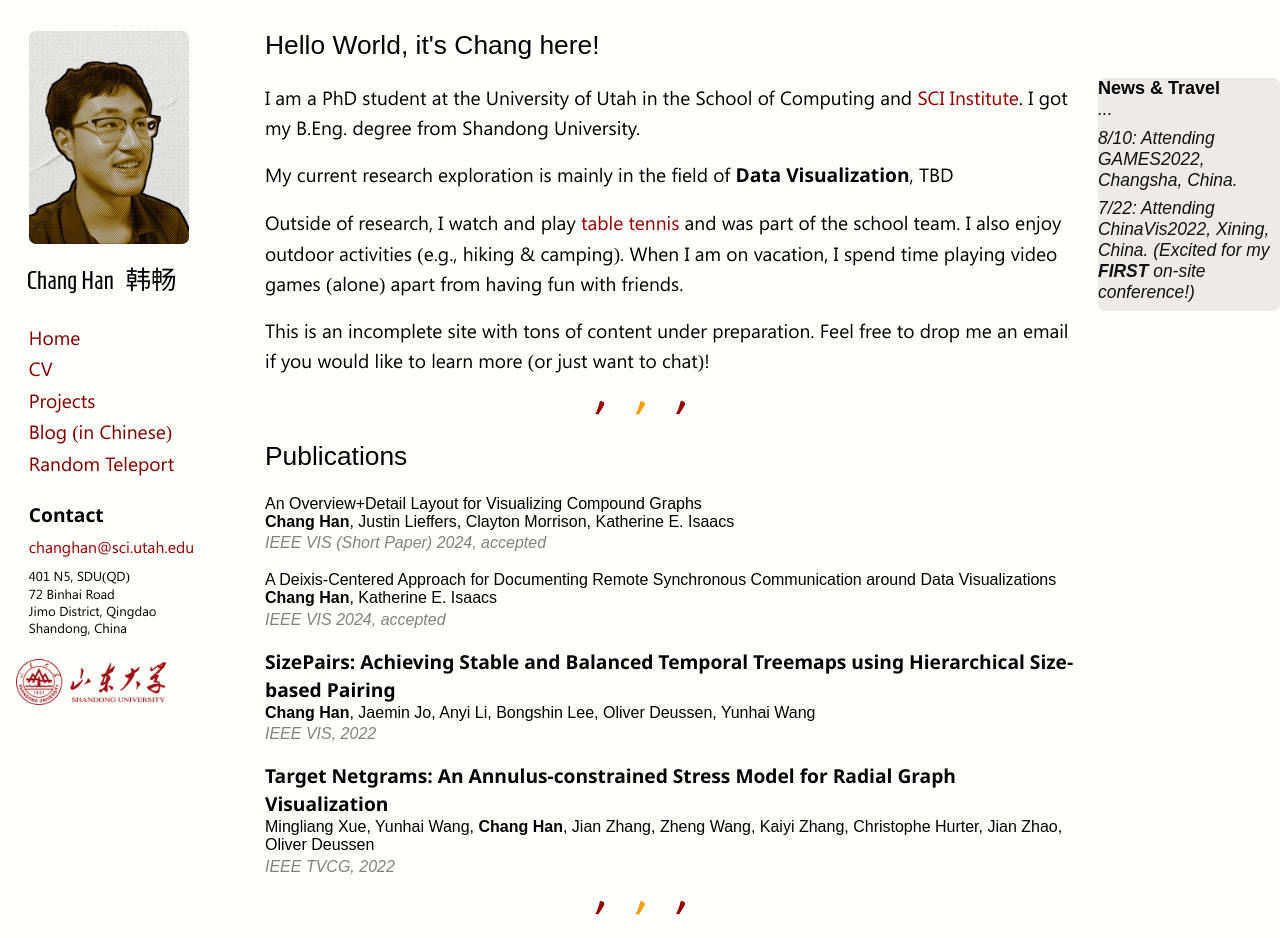
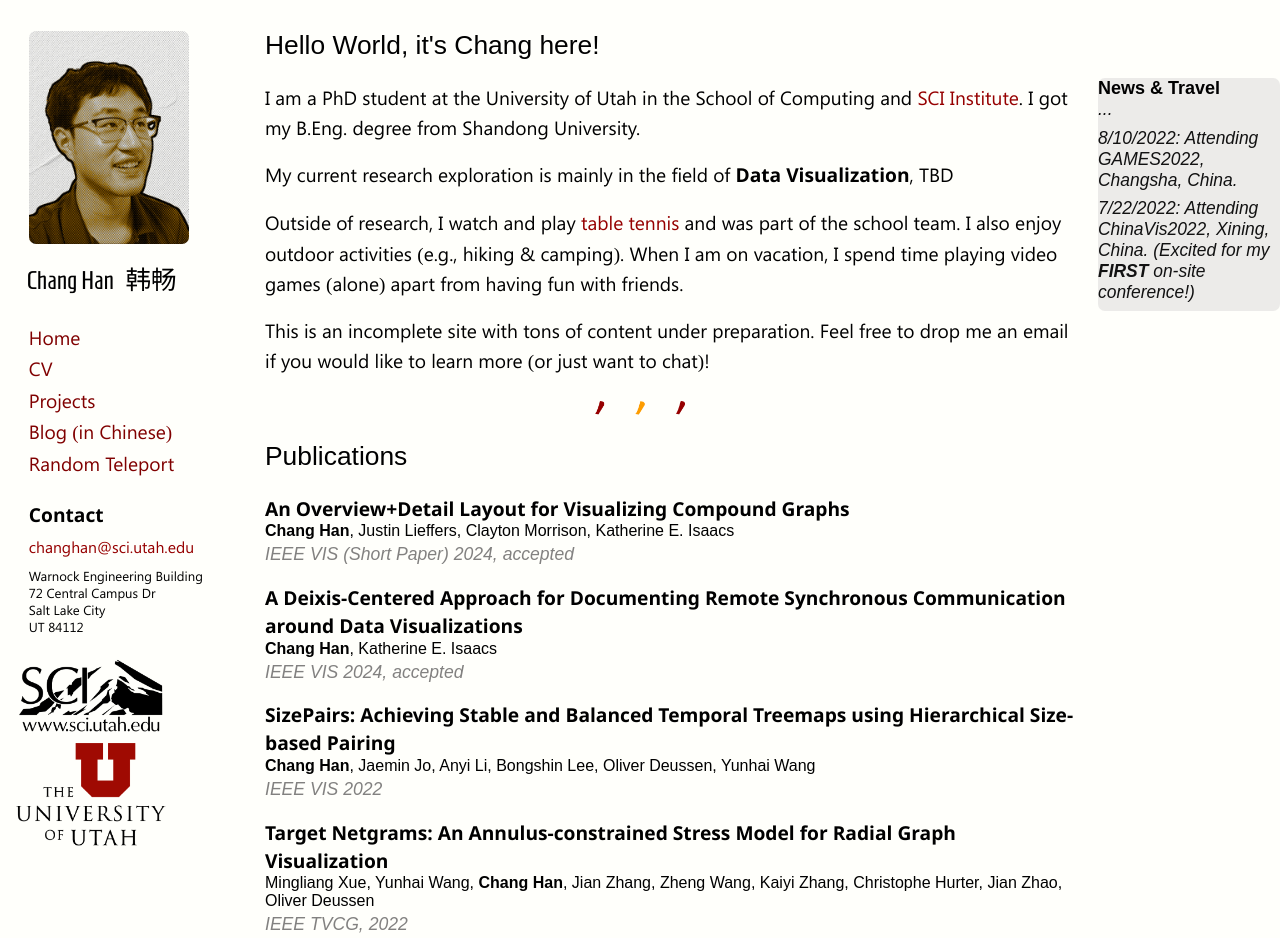
Before and after one commit to hconhisway/hconhisway.github.io, a plain HTML site: page index.html in a window 1280 px wide. Shown: the top 938 px of the page. Drawn offline with Linux system fonts and the light colour scheme; files whose address does not match are found by name.

```diff
--- a/index.html
+++ b/index.html
@@ -61,13 +61,14 @@
             <!-- <div class = "small-a">Tel: (+86)175-6276-9027</div> -->
             <!-- <a class="small-a" href="mailto:changhan.joyful@foxmail.com">changhan.joyful@foxmail.com</a> -->
           </p>
-          <p class="small-b">401 N5, SDU(QD) <br>72 Binhai Road <br> Jimo District, Qingdao <br> Shandong, China </p>
+          <p class="small-b">Warnock Engineering Building <br>72 Central Campus Dr <br>Salt Lake City <br> UT 84112 </p>
         </div>
       </nav>
 
 
       <div class="sdulogo">
-       <img src="img/sdulogo.png" align="left" alt="SDUlogo" width="150" style="padding-top: 0.2cm; padding-left: 0.2cm;" >
+       <img src="img/SCI-logo-transparent-black.png" align="left" alt="SDUlogo" width="150" style="padding-top: 0.2cm; padding-left: 0.2cm;" >
+       <img src="img/Ulogo_CMYK.png" align="left" alt="SDUlogo" width="150" style="padding-top: 0.2cm; padding-left: 0.2cm;" >
       </div>
     </div>
     <div class="middle">
@@ -94,13 +95,13 @@
       <h2>Publications</h2>
 
       <div class="pub-text">
-        <div class="pub-title">An Overview+Detail Layout for Visualizing Compound Graphs</div>
+        <div class="pub-title"><a>An Overview+Detail Layout for Visualizing Compound Graphs</a></div>
         <div class="pub-authors"> <strong>Chang Han</strong>, Justin Lieffers, Clayton Morrison, Katherine E. Isaacs</div>
         <div class="pub-places">IEEE VIS (Short Paper) 2024, accepted</div>
       </div>
 
       <div class="pub-text">
-        <div class="pub-title">A Deixis-Centered Approach for Documenting Remote Synchronous Communication around Data Visualizations</div>
+        <div class="pub-title"><a>A Deixis-Centered Approach for Documenting Remote Synchronous Communication around Data Visualizations</a></div>
         <div class="pub-authors"> <strong>Chang Han</strong>, Katherine E. Isaacs</div>
         <div class="pub-places">IEEE VIS 2024, accepted</div>
       </div>
@@ -108,7 +109,7 @@
       <div class="pub-text">
         <div class="pub-title"><a href="publication/sizepairs.pdf">SizePairs: Achieving Stable and Balanced Temporal Treemaps using Hierarchical Size-based Pairing</a></div>
         <div class="pub-authors"> <strong>Chang Han</strong>, Jaemin Jo, Anyi Li, Bongshin Lee, Oliver Deussen, Yunhai Wang</div>
-        <div class="pub-places">IEEE VIS, 2022</div>
+        <div class="pub-places">IEEE VIS 2022</div>
       </div>
 
       <div class="pub-text">
@@ -131,7 +132,7 @@
     </div>
     <div class="footer-style">
       <hr size="2" noshade="true">
-      <div class="footer">Last updated at Aug. 2022 &nbsp; &nbsp; &nbsp; ©ChangHan</div>
+      <!-- <div class="footer">Last updated at Aug. 2022 &nbsp; &nbsp; &nbsp; ©ChangHan</div> -->
       <br>
     </div>
     </div>
@@ -139,8 +140,8 @@
       <b style="margin-top: 0cm; padding: top 0cm; font-size: large; font-family: 'Arial';">News & Travel</b>
         <br>
         <div class="travel-text">...</div>
-        <div class="travel-text">8/10: Attending GAMES2022, Changsha, China.</div>
-        <div class="travel-text">7/22: Attending ChinaVis2022, Xining, China. (Excited for my <strong>FIRST</strong> on-site conference!)</div>
+        <div class="travel-text">8/10/2022: Attending GAMES2022, Changsha, China.</div>
+        <div class="travel-text">7/22/2022: Attending ChinaVis2022, Xining, China. (Excited for my <strong>FIRST</strong> on-site conference!)</div>
     </div>
 
   </main>
--- a/style.css
+++ b/style.css
@@ -200,7 +200,7 @@
 	padding-top: 0.1cm;
 	font-style: italic;
 	font-family: "Arial";
-	/* font-size: 120%; */
+	font-size: 110%;
 	color: rgba(94, 93, 93, 0.776);
 }
 .travel-text{
```
Also changed, not shown: photos.html (+3 -4 lines), img/SCI-logo-transparent-black.png (added), img/Ulogo_CMYK.png (added), img/cct1.jpg (deleted), img/cct2.jpg (deleted), img/cct3.jpg (deleted), img/cct4.jpg (deleted), img/fun.jpg (deleted), img/small-a.png (deleted), 1 other file.
